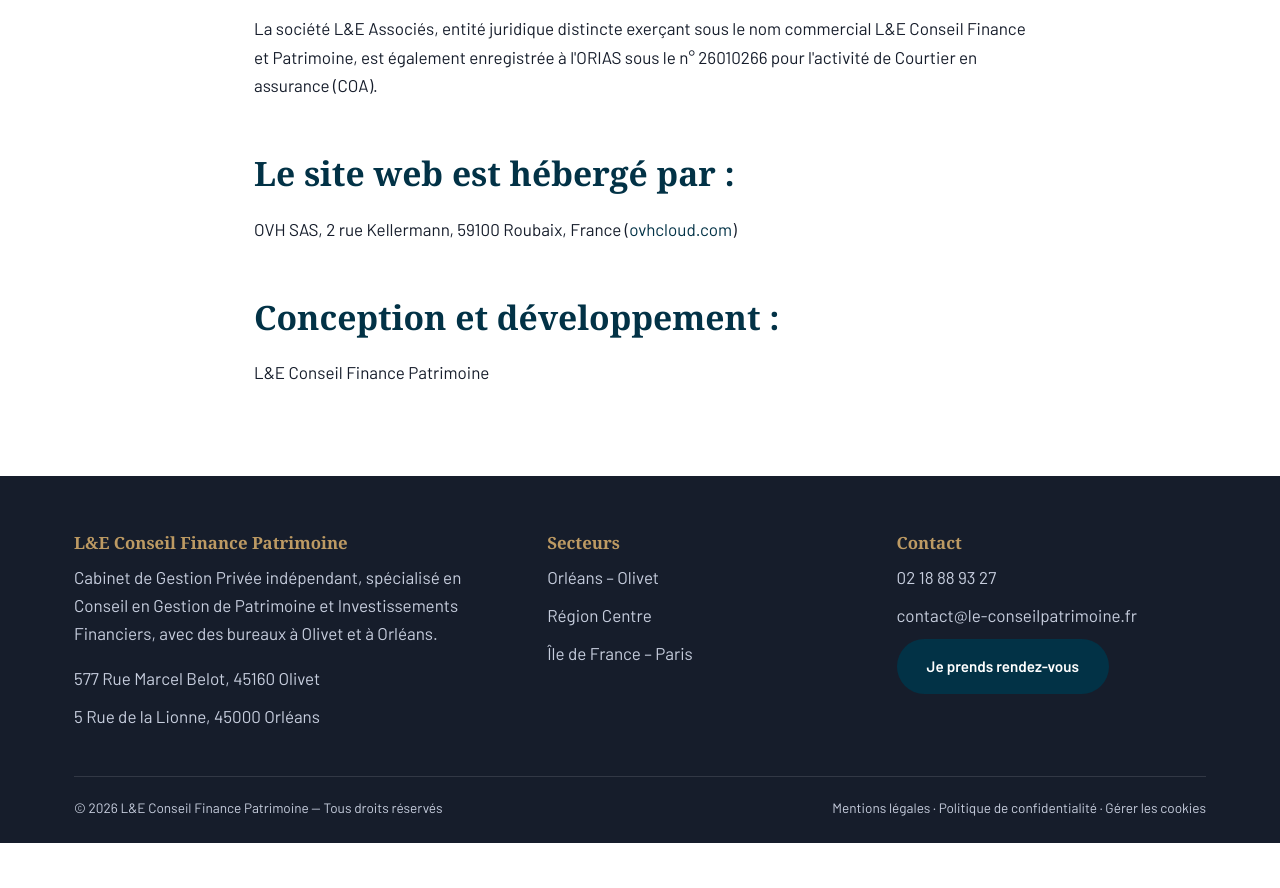
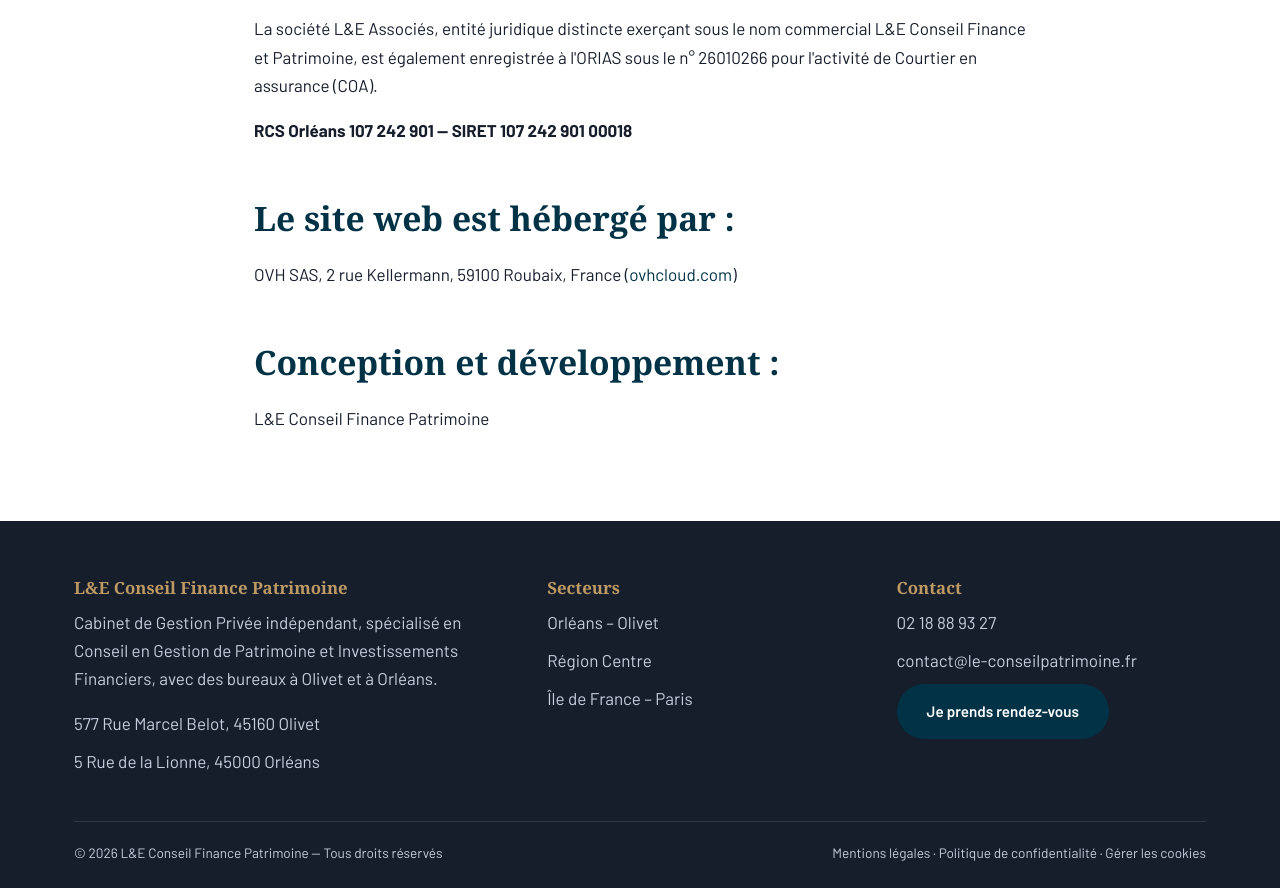
Before and after one commit to GuillaumeBoutin/conseilpatrimoine, a plain HTML site: page mentions-legales/index.html in a window 1280 px wide. Shown: the part 889-1777 px from the top of the page. Before the commit the page ends 1732 px from the top, so only its background shows below. Drawn offline with Linux system fonts and the light colour scheme.

Commit message:
Ajoute le RCS et SIRET de L'E Associes dans les mentions legales

```diff
--- a/mentions-legales/index.html
+++ b/mentions-legales/index.html
@@ -115,6 +115,7 @@
     <p><b>RCS Orléans 829 822 388</b></p>
 
     <p>La société L&E Associés, entité juridique distincte exerçant sous le nom commercial L&E Conseil Finance et Patrimoine, est également enregistrée à l'ORIAS sous le n° 26010266 pour l'activité de Courtier en assurance (COA).</p>
+    <p><b>RCS Orléans 107 242 901 — SIRET 107 242 901 00018</b></p>
 
     <h2>Le site web est hébergé par :</h2>
     <p>OVH SAS, 2 rue Kellermann, 59100 Roubaix, France (<a href="https://www.ovhcloud.com" target="_blank" rel="noopener">ovhcloud.com</a>)</p>
```
